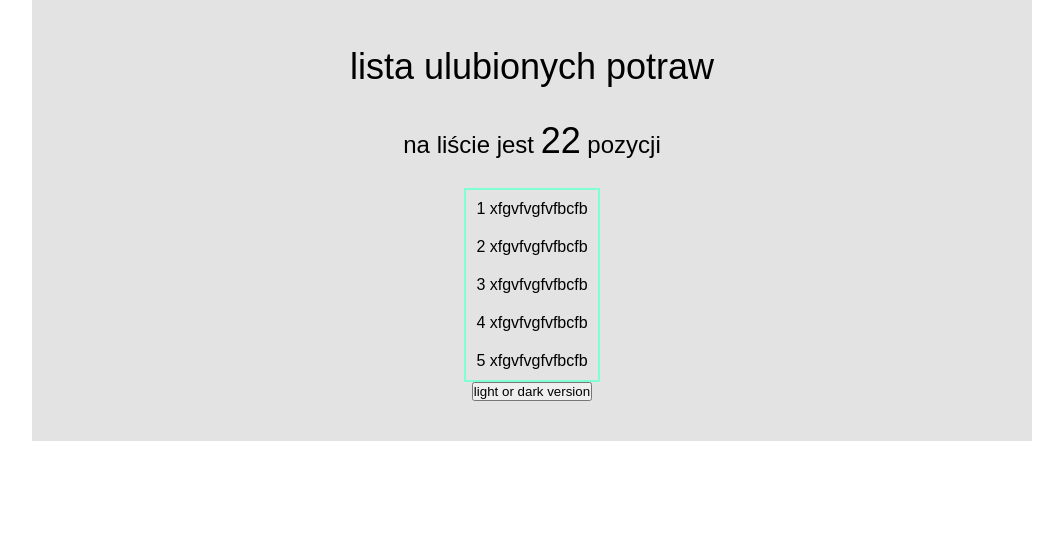
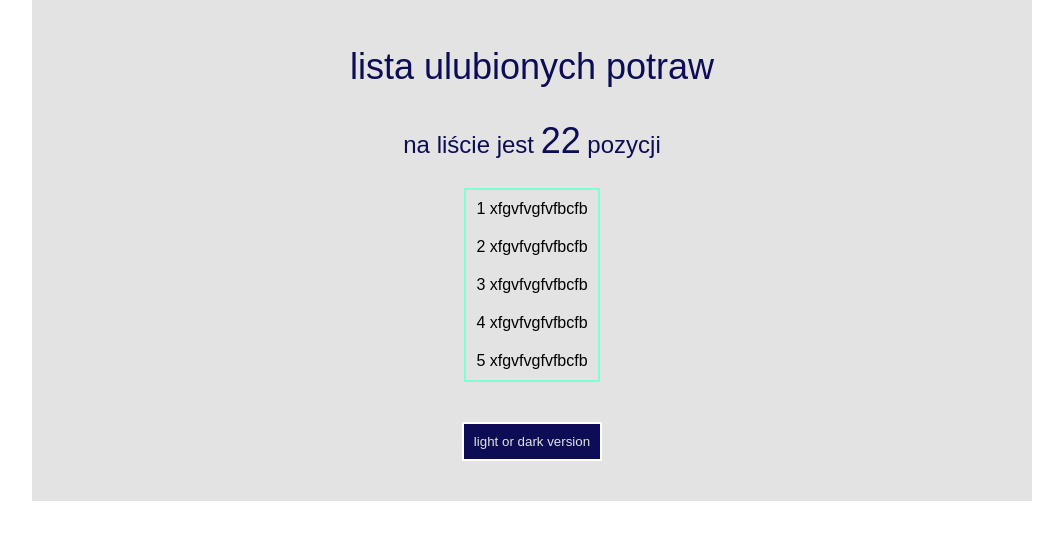
Before and after one commit to F-Agata/light-and-dark, a Next.js app: page / in a window 1280 px wide. Shown: the top 540 px of the page, without its empty margins (108-1171 px from the left). Built offline with nearby package versions, Linux system fonts and the light colour scheme.

Commit message:
use LightAndDarkContext

```diff
--- a/components/DishList.js
+++ b/components/DishList.js
@@ -1,4 +1,4 @@
-import React, { useContext} from "react";
+import React, {useContext} from "react";
 import { Box, TitleAndText } from '../styles'
 import styled, { css } from 'styled-components'
 import { LightOrDarkContext }  from "../context/LightOrDarkContext";
--- a/context/LightOrDarkContext.js
+++ b/context/LightOrDarkContext.js
@@ -4,7 +4,7 @@ export const LightOrDarkContext = createContext();
 
 
 const LightOrDarkContextProvider = ( props ) => {
-    const [darkVariant, setDarkVariant] = useState(true)
+    const [darkVariant, setDarkVariant] = useState(false)
 
     const toggleLD = () => {
         setDarkVariant(preDarkVariant => !preDarkVariant)
--- a/pages/index.js
+++ b/pages/index.js
@@ -1,5 +1,6 @@
 import React, {useContext} from "react";
 import { Box, TitleAndText } from '../styles'
+import styled, { css } from 'styled-components'
 import { LightOrDarkContext }  from "../context/LightOrDarkContext";
 import DishList from "../components/DishList";
 
@@ -12,7 +13,7 @@ const Home = () => {
       <Box
           width={'100%'}
           m={'0 auto'}
-          bg={'bgPrimaryLight'}
+          bg={lOrD.darkVariant ? 'bgPrimaryDark' : 'bgPrimaryLight'}
           overflow={'hidden'}
           display={'flex'}
           flexDirection={'column'}
@@ -20,15 +21,34 @@ const Home = () => {
           alignItems={'center'}
           p={40}
       >
-          <TitleAndText variant={'title1'} mb={20}> lista ulubionych potraw</TitleAndText>
-          <TitleAndText variant={'title2'} mb={20}>na liście jest  <TitleAndText as="span" variant={'title1'}>22</TitleAndText> pozycji</TitleAndText>
-<DishList/>
-          <Box>
-              <button onClick={lOrD.toggleLD}>light or dark version</button>
+          <TitleAndText variant={'title1'} mb={20} color={lOrD.darkVariant ? 'textDark' : 'textLight' }> lista ulubionych potraw</TitleAndText>
+          <TitleAndText variant={'title2'} mb={20} color={lOrD.darkVariant ? 'textDark' : 'textLight' }>na liście jest  <TitleAndText as="span" variant={'title1'}>22</TitleAndText> pozycji</TitleAndText>
+          <DishList/>
+          <Box
+              width={'100%'}
+              m={'0 auto'}
+              display={'flex'}
+              flexDirection={'column'}
+              justifyContent={'center'}
+              alignItems={'center'}
+              mt={40}
+          >
+              <ButtonLOrD lOrDDarkVariant={lOrD.darkVariant} onClick={lOrD.toggleLD}>light or dark version</ ButtonLOrD>
           </Box>
-
       </Box>
   )
 }
 
 export default Home
+
+const ButtonLOrD = styled.button`
+ padding: 10px;
+  border: 2px solid white;
+  cursor: pointer;
+  transition: 0.6s;
+  ${({ theme, lOrDDarkVariant }) => `
+        background: ${lOrDDarkVariant ? theme.colors.bgPrimaryLight : theme.colors.bgPrimaryDark};
+        color: ${lOrDDarkVariant ? theme.colors.bgPrimaryDark : theme.colors.bgPrimaryLight};
+      `};
+
+`
--- a/styles/theme.js
+++ b/styles/theme.js
@@ -2,10 +2,10 @@ import breakpoints from './breakpoints'
 
 export const theme = {
   colors: {
-    bgPrimaryDark: '#0402A3',
+    bgPrimaryDark: '#0d0d55',
     textDark: '#E3E3E3',
     bgPrimaryLight: '#E3E3E3',
-    textLight: '#0402A3',
+    textLight: '#0d0d55',
     Secondary: '#B5B5B5',
   },
   fontWeights: {
```
